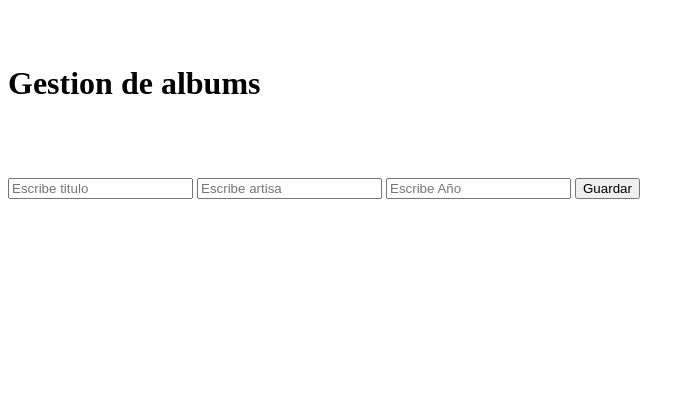
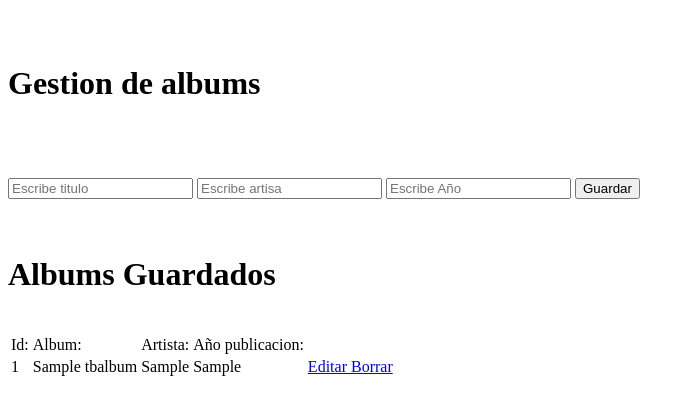
Before and after one commit to PEPEBG6/POO181, a Flask app: page / in a window 1280 px wide. Shown: the top 415 px of the page, without its empty margins (0-695 px from the left). Run offline with Flask 3, Linux system fonts and the light colour scheme; tables that the repository leaves empty or names only in its code hold one stand-in row (values such as "Sample post"); some libraries are stand-ins or nearby versions.

Commit message:
Pract7: Select Albums y tabla en la Vista
Se agrego tabla y nos muestra las vistas que almacenamos.

```diff
--- a/Pract5/app.py
+++ b/Pract5/app.py
@@ -14,8 +14,11 @@ mysql= MySQL(app)
 #Declaracion de ruta http://localhost:5000
 @app.route('/')
 def index():
-
-  return render_template('index.html')
+  CC= mysql.connection.cursor();
+  CC.execute('select * from tbAlbums')
+  conAlbums= CC.fetchall()
+  print(conAlbums)
+  return render_template('index.html',listAlbums= conAlbums)
 
 #rura http:localhost:5000/guardar tipo POST para insert
 @app.route('/guardar',methods=['POST'])
--- a/Pract5/templates/index.html
+++ b/Pract5/templates/index.html
@@ -31,5 +31,38 @@
         <button type="submit">Guardar</button>
 
     </form>
+<br>
+<br>
+
+<h1>Albums Guardados</h1>
+<br>
+<table>
+
+ <thead>
+   <tr>
+    <td>Id: </td>
+    <td>Album: </td>
+    <td>Artista: </td>
+    <td>Año publicacion: </td>
+   </tr>
+ </thead>
+
+  <tbody>
+   {%for alb in listAlbums%}
+   <tr>
+    <td>{{alb.0}}</td>
+    <td>{{alb.1}}</td>
+    <td>{{alb.2}}</td>
+    <td>{{alb.3}}</td>
+    <td>
+        <a href=#>Editar </a>
+        <a href=#>Borrar </a>
+    </td>
+   </tr>
+   {%endfor%}
+  </tbody>
+
+</table>
+
 </body>
 </html>
```
